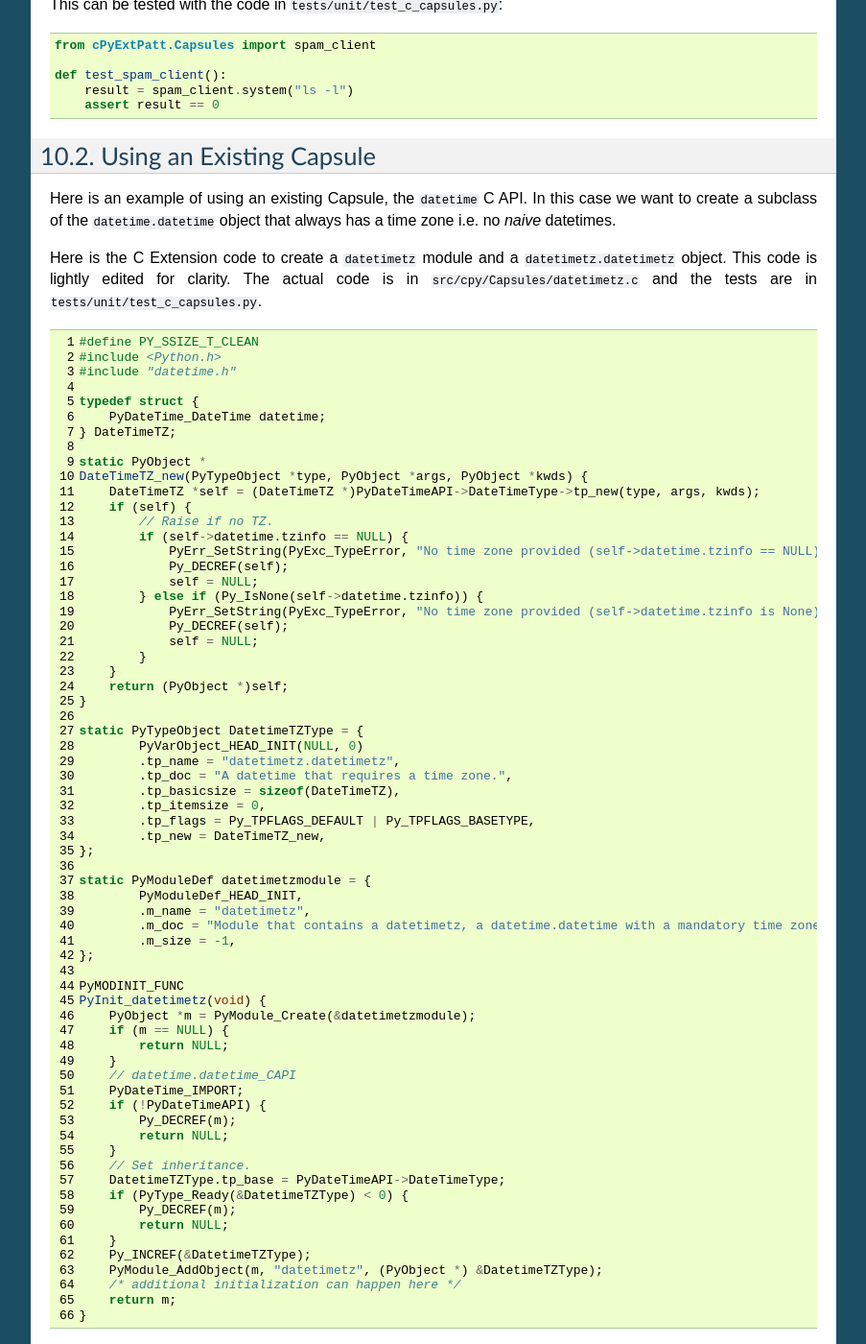
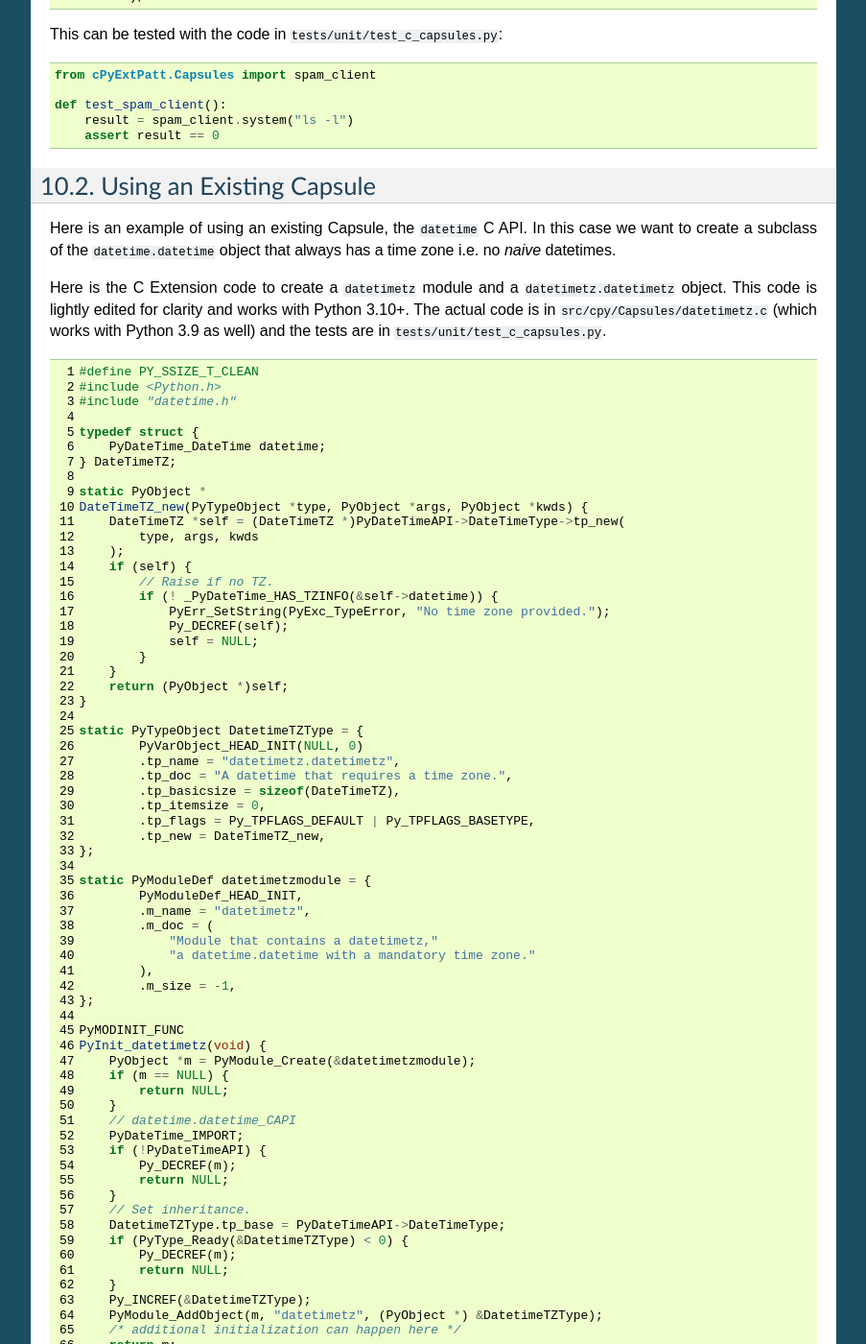
Before and after one commit to paulross/PythonExtensionPatterns, a Sphinx documentation site: the page built from doc/sphinx/source/capsules.rst, in a window 1280 px wide and 1400 px high, scrolled down 4933 px. Shown: the whole window at 96% size, without its empty margins (198-1101 px from the left). Built offline with Sphinx 7.4.7, drawn with Linux system fonts in a browser that asks for light colours; some of the changed text lies outside the part shown.

Commit message:
Minor tidy of datetimetz.c and documentation.

```diff
--- a/doc/sphinx/source/capsules.rst
+++ b/doc/sphinx/source/capsules.rst
@@ -57,7 +57,7 @@ The code is in ``src/cpy/Capsules/spam.c``.
     static struct PyModuleDef spammodule = {
             PyModuleDef_HEAD_INIT,
             "spam",   /* name of module */
-            PyDoc_STR("Documentation for the spam module"), /* module documentation, may be NULL */
+            PyDoc_STR("Documentation for the spam module"),
             -1,       /* size of per-interpreter state of the module,
                      or -1 if the module keeps state in global variables. */
             SpamMethods,
@@ -193,7 +193,7 @@ The full code is in ``src/cpy/Capsules/spam_capsule.c``:
     static struct PyModuleDef spammodule = {
             PyModuleDef_HEAD_INIT,
             "spam_capsule",   /* name of module */
-            PyDoc_STR("Documentation for the spam module"), /* module documentation, may be NULL */
+            PyDoc_STR("Documentation for the spam module"),
             -1,       /* size of per-interpreter state of the module,
                      or -1 if the module keeps state in global variables. */
             SpamMethods,
@@ -292,7 +293,7 @@ Here is the complete C code:
     static struct PyModuleDef spam_clientmodule = {
             PyModuleDef_HEAD_INIT,
             "spam_client",   /* name of module */
-            PyDoc_STR("Documentation for the spam module"), /* module documentation, may be NULL */
+            PyDoc_STR("Documentation for the spam module"),
             -1,       /* size of per-interpreter state of the module,
                      or -1 if the module keeps state in global variables. */
             SpamMethods,
@@ -343,8 +345,9 @@ In this case we want to create a subclass of the ``datetime.datetime`` object th
 `naive` datetimes.
 
 Here is the C Extension code to create a ``datetimetz`` module and a ``datetimetz.datetimetz`` object.
-This code is lightly edited for clarity.
-The actual code is in ``src/cpy/Capsules/datetimetz.c`` and the tests are in ``tests/unit/test_c_capsules.py``.
+This code is lightly edited for clarity and works with Python 3.10+.
+The actual code is in ``src/cpy/Capsules/datetimetz.c`` (which works with Python 3.9 as well)
+and the tests are in ``tests/unit/test_c_capsules.py``.
 
 .. code-block:: c
 
@@ -358,15 +361,13 @@ The actual code is in ``src/cpy/Capsules/datetimetz.c`` and the tests are in ``t
 
     static PyObject *
     DateTimeTZ_new(PyTypeObject *type, PyObject *args, PyObject *kwds) {
-        DateTimeTZ *self = (DateTimeTZ *)PyDateTimeAPI->DateTimeType->tp_new(type, args, kwds);
+        DateTimeTZ *self = (DateTimeTZ *)PyDateTimeAPI->DateTimeType->tp_new(
+            type, args, kwds
+        );
         if (self) {
             // Raise if no TZ.
-            if (self->datetime.tzinfo == NULL) {
-                PyErr_SetString(PyExc_TypeError, "No time zone provided (self->datetime.tzinfo == NULL).");
-                Py_DECREF(self);
-                self = NULL;
-            } else if (Py_IsNone(self->datetime.tzinfo)) {
-                PyErr_SetString(PyExc_TypeError, "No time zone provided (self->datetime.tzinfo is None).");
+            if (! _PyDateTime_HAS_TZINFO(&self->datetime)) {
+                PyErr_SetString(PyExc_TypeError, "No time zone provided.");
                 Py_DECREF(self);
                 self = NULL;
             }
@@ -387,7 +388,10 @@ The actual code is in ``src/cpy/Capsules/datetimetz.c`` and the tests are in ``t
     static PyModuleDef datetimetzmodule = {
             PyModuleDef_HEAD_INIT,
             .m_name = "datetimetz",
-            .m_doc = "Module that contains a datetimetz, a datetime.datetime with a mandatory time zone.",
+            .m_doc = (
+                "Module that contains a datetimetz,"
+                "a datetime.datetime with a mandatory time zone."
+            ),
             .m_size = -1,
     };
 
@@ -419,7 +423,8 @@ The extension is created with this in ``setup.py``:
 
 .. code-block:: python
 
-        Extension(f"{PACKAGE_NAME}.Capsules.datetimetz", sources=['src/cpy/Capsules/datetimetz.c', ],
+        Extension(f"{PACKAGE_NAME}.Capsules.datetimetz",
+                  sources=['src/cpy/Capsules/datetimetz.c', ],
                   include_dirs=['/usr/local/include', 'src/cpy/Capsules', ],
                   library_dirs=[os.getcwd(), ],
                   extra_compile_args=extra_compile_args_c,
```
Also changed, not shown: other parts of doc/sphinx/source/capsules.rst (+8 -6 lines), 2 other files.
